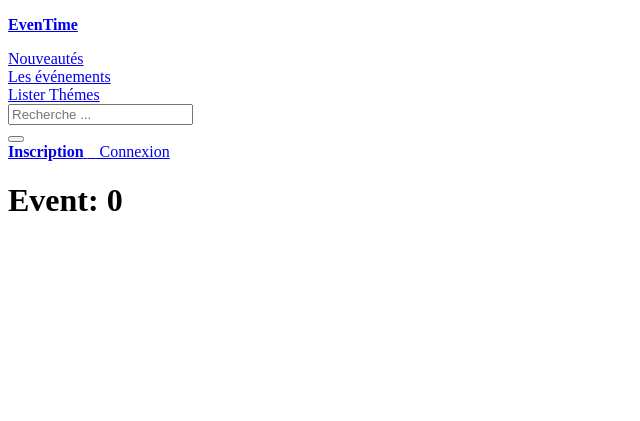
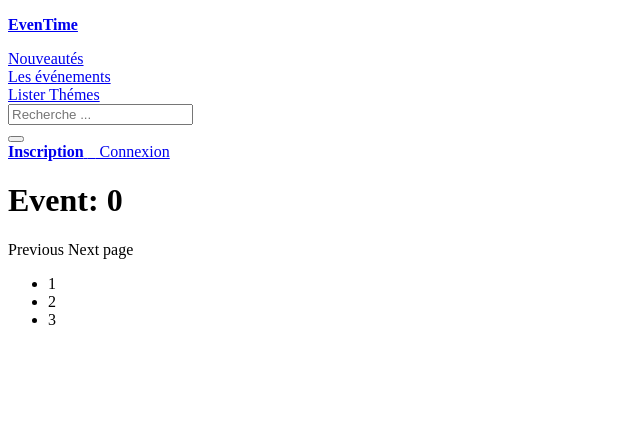
Before and after one commit to seifo83/AddEventWeb, a Symfony app: template templates/event/liste_event.html.twig in a window 1280 px wide. Shown: the top 421 px of the page, without its empty margins (0-640 px from the left). Run offline with Twig, Linux system fonts and the light colour scheme; the template is opened without the code that fills it, so the values that code supplies are empty; some libraries are stand-ins or nearby versions.

Commit message:
ajouter route une fois qu'on click sur participation par utilisateur ou non

```diff
--- a/src/Controller/ParticipeController.php
+++ b/src/Controller/ParticipeController.php
@@ -16,6 +16,7 @@ class ParticipeController extends AbstractController
     public function index(Event $event)
     {
         dd($event);
+
             $this->addFlash('success', 'Vous participer à l\'événemnt');
             return $this->redirectToRoute('event_page', ['id' => $event->getId()]);
     }
--- a/templates/event/Page_event.html.twig
+++ b/templates/event/Page_event.html.twig
@@ -42,9 +42,9 @@
                         {{ event.description }}
                     </p>
                     <hr>
-                    <button class="button box is-danger" href="">
+                    <a class="button box is-danger" href="{{path('participe_event', {id: event.id})}}">
                         Participer
-                    </button>
+                    </a>
                 </div>
             </div>
         </section>
--- a/templates/event/liste_event.html.twig
+++ b/templates/event/liste_event.html.twig
@@ -39,5 +39,20 @@
             {% endfor %}
 
     </div>
+    <nav class="pagination" role="navigation" aria-label="pagination">
+        <a class="pagination-previous" title="This is the first page" disabled>Previous</a>
+        <a class="pagination-next">Next page</a>
+        <ul class="pagination-list">
+          <li>
+            <a class="pagination-link is-current" aria-label="Page 1" aria-current="page">1</a>
+          </li>
+          <li>
+            <a class="pagination-link" aria-label="Goto page 2">2</a>
+          </li>
+          <li>
+            <a class="pagination-link" aria-label="Goto page 3">3</a>
+          </li>
+        </ul>
+      </nav>
 
 {% endblock %}
--- a/templates/home/index.html.twig
+++ b/templates/home/index.html.twig
@@ -1,4 +1,4 @@
-{% extends "_ttemplate.html.twig" %}
+{% extends "_template.html.twig" %}
 
 {% block title %}
     Accueil
```
Also changed, not shown: templates/participe/index.html.twig (added, +20 -0 lines).
